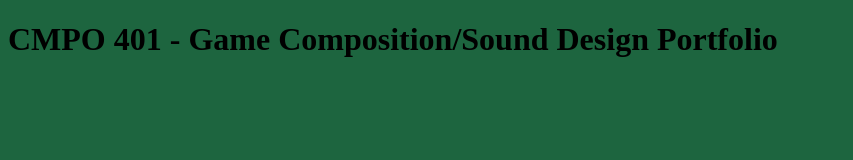
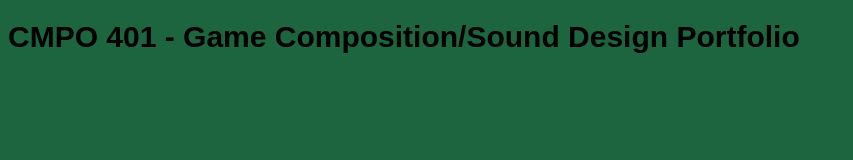
Before and after one commit to Fynthesizer/CMPO401, a plain HTML site: page index.html in a window 1280 px wide. Shown: the whole page, without its empty margins (0-853 px from the left). Drawn offline with Linux system fonts and the light colour scheme.

Commit message:
Update styles.css

```diff
--- a/styles.css
+++ b/styles.css
@@ -1,3 +1,4 @@
 body {
-  background-color: #1d653f;
+    background-color: #1d653f;
+    font: 15px arial, sans-serif;
 }
```
